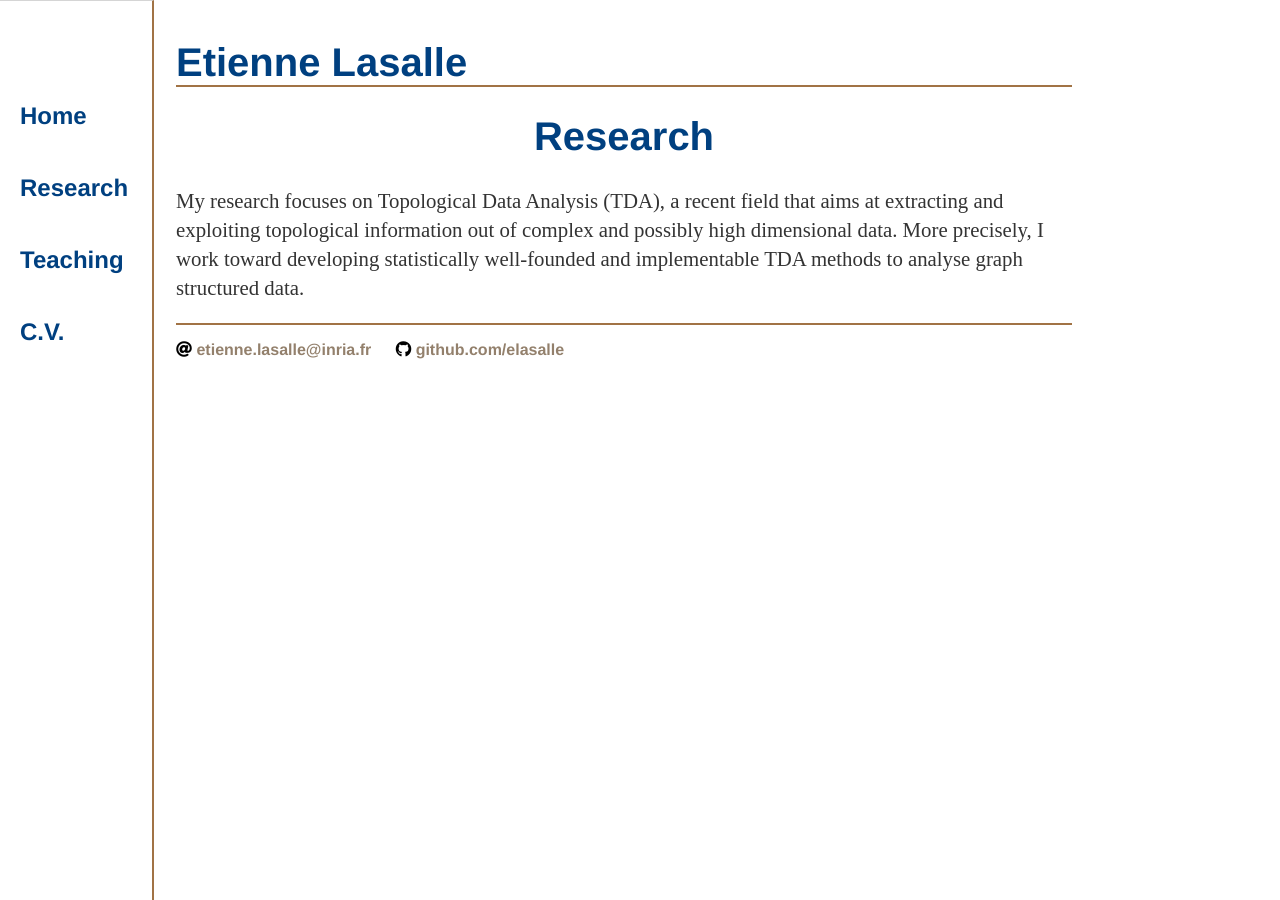
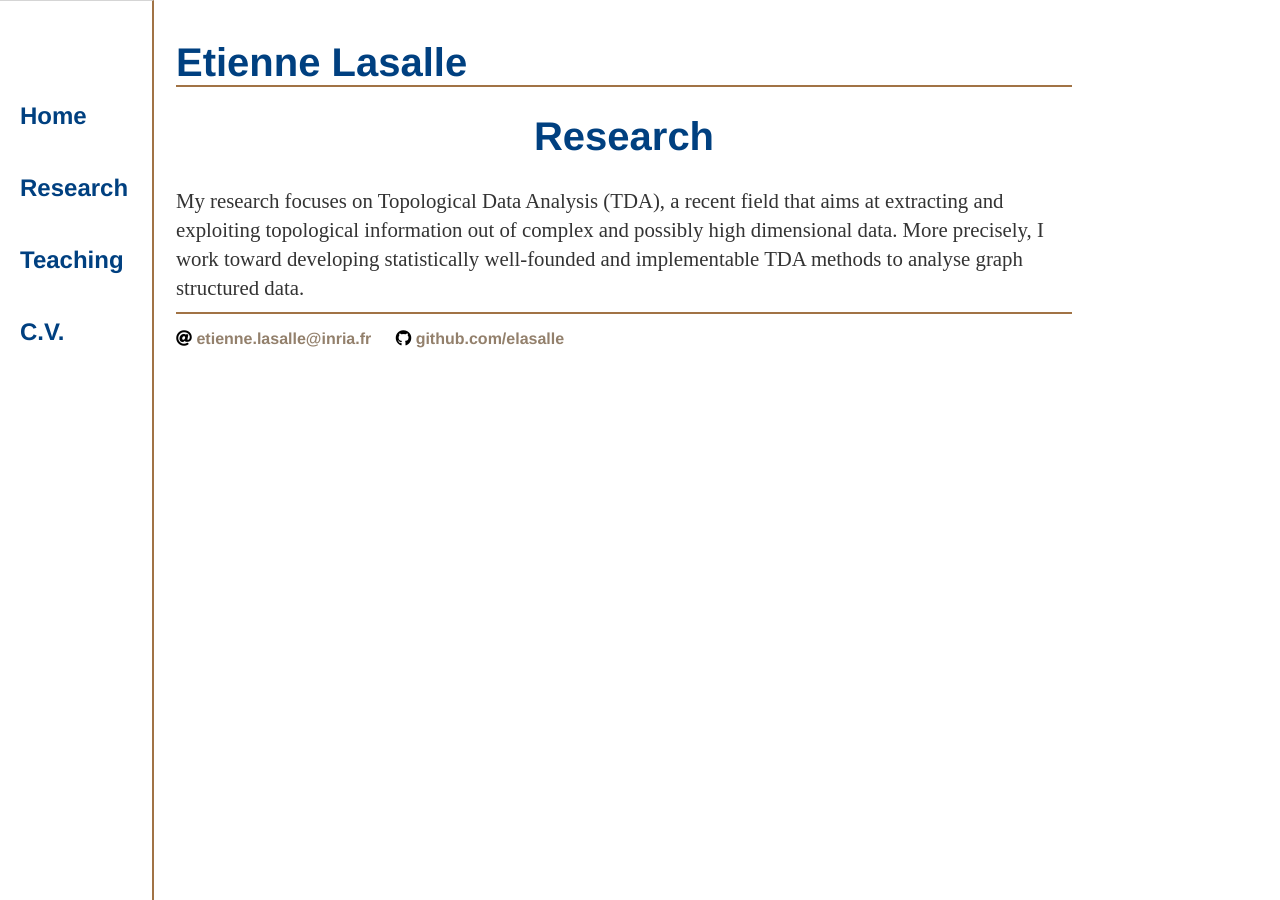
Before and after one commit to elasalle/elasalle.github.io, a Jekyll site: the page built from research/index.html, in a window 1280 px wide. Built offline with Jekyll 4.4.1, drawn with Linux system fonts in a browser that asks for light colours.

Commit message:
small margins for <p>

```diff
--- a/css/main.css
+++ b/css/main.css
@@ -72,10 +72,13 @@ h3.subname {
 }
 
 img {
-  border-radius: 55%;
+    border-radius: 55%;
 }
 
 p {
+    display: block;
+    margin-block-start: 0.5em;
+    margin-block-end: 0.5em;
     line-height: 1.4em;
     color: #333;
 }
--- a/index.html
+++ b/index.html
@@ -6,13 +6,13 @@ title: Etienne Lasalle's Webpage
 	<h3 class="subname">Ph.D. Student - <a href="https://www.imo.universite-paris-saclay.fr/">Laboratoire de Mathématiques</a> - <a href="https://www.universite-paris-saclay.fr/">Université Paris-Saclay</a></h3>
 	<table><tr>
 	<td class="normalsize">
-	<p class="nomargin">Member of</p>
+	<p>Member of</p>
 		<ul class="noitem nomargin">
 		<li><a href="https://www.imo.universite-paris-saclay.fr/-Probabilites-et-Statistiques-">Probabilités et Statistiques Team</a> (<a href="https://www.universite-paris-saclay.fr/">Univ. Paris-Saclay</a>) </li>
 		<li><a href="https://team.inria.fr/datashape/">DataShape Team</a> (<a href="https://www.inria.fr/fr/centre-inria-saclay-ile-de-france">Inria Saclay</a>)</li>
 		<li><a href="https://www.imo.universite-paris-saclay.fr/celeste/index.html">Celeste Team</a> (<a href="https://www.inria.fr/fr/centre-inria-saclay-ile-de-france">Inria Saclay</a>)</li>
 		</ul>
-	<p class="nomargin">Ph.D. Advisers :</p>
+	<p>Ph.D. Advisers :</p>
 		<ul class="noitem nomargin">
 		<li><a href="https://geometrica.saclay.inria.fr/team/Fred.Chazal/">Frédéric Chazal</a></li>
 		<li><a href="http://massart.pascal.free.fr/Site/Home.html">Pascal Massart</a></li>
```
